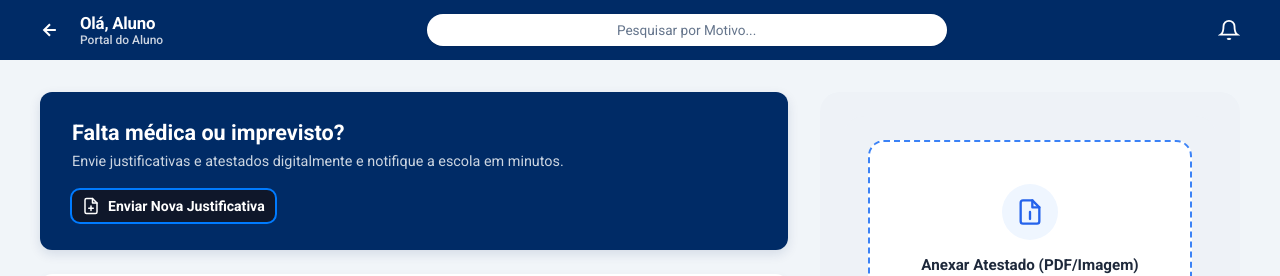
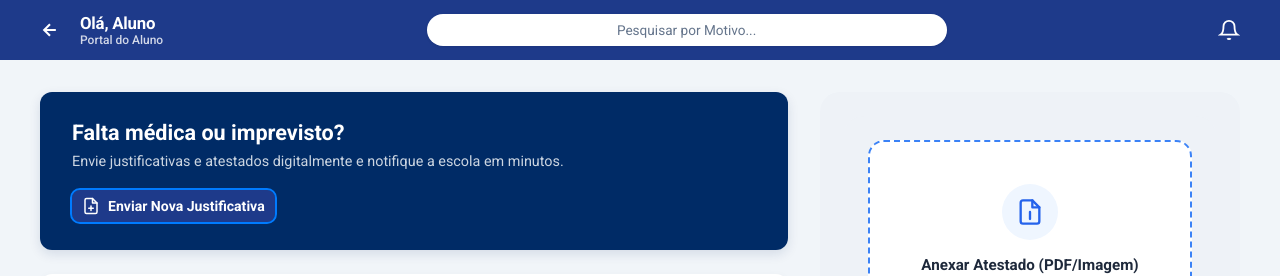
Before and after one commit to AylaMgr/projeto-OnClass, an Angular app in the folder front-end/: page /aluno/dashboard in a window 1280 px wide. Shown: the top 276 px of the page. Built offline with nearby package versions, Linux system fonts and the light colour scheme; no server answers.

Commit message:
style(front-end): adiciona variaveis CSS globais para navbar e cards no root

```diff
--- a/front-end/src/styles.css
+++ b/front-end/src/styles.css
@@ -1,5 +1,14 @@
 /* Importação da fonte Roboto do Google Fonts */
 @import url('https://fonts.googleapis.com/css2?family=Roboto:wght@300;400;500;700&display=swap');
+
+/* Variáveis CSS Globais (Atualizadas dinamicamente pelo ThemeService) */
+:root {
+  --primary-color: #1e3a8a;
+  --navbar-bg: #1e3a8a;
+  --card-pendente-bg: #fef3c7;
+  --card-aprovado-bg: #d1fae5;
+  --card-recusado-bg: #fee2e2;
+}
 
 /* Aplicação da fonte Roboto para TODOS os elementos do projeto */
 *, *::before, *::after {
@@ -12,3 +21,31 @@ html, body {
   padding: 0;
   box-sizing: border-box;
 }
+
+/* Mapeamento Global para Navbars e Barras de Topo de Todos os Perfis */
+.navbar, nav, header, .top-bar, .header-container {
+  background-color: var(--navbar-bg) !important;
+  transition: background-color 0.3s ease;
+}
+
+/* Mapeamento Global de Botões e Elementos Primários */
+.btn-primary, button.primary, .bg-primary {
+  background-color: var(--primary-color) !important;
+  transition: background-color 0.3s ease;
+}
+
+/* Mapeamento Global para Cards de Atestados / Solicitações nos Perfis */
+.card-pendente, .card.pendente, .status-pendente {
+  background-color: var(--card-pendente-bg) !important;
+  transition: background-color 0.3s ease;
+}
+
+.card-aprovado, .card.aprovado, .card-concluido, .card.concluido, .status-aprovado {
+  background-color: var(--card-aprovado-bg) !important;
+  transition: background-color 0.3s ease;
+}
+
+.card-recusado, .card.recusado, .status-recusado {
+  background-color: var(--card-recusado-bg) !important;
+  transition: background-color 0.3s ease;
+}
```
